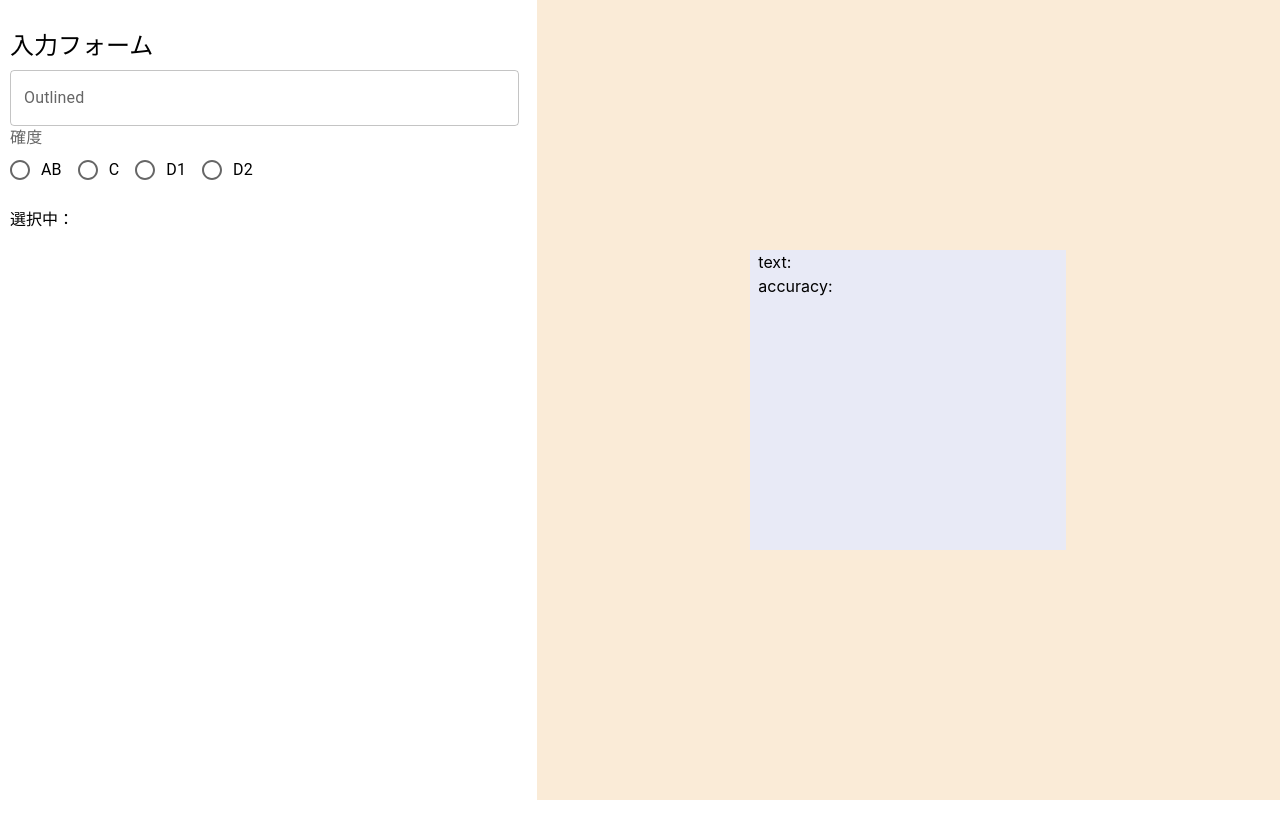
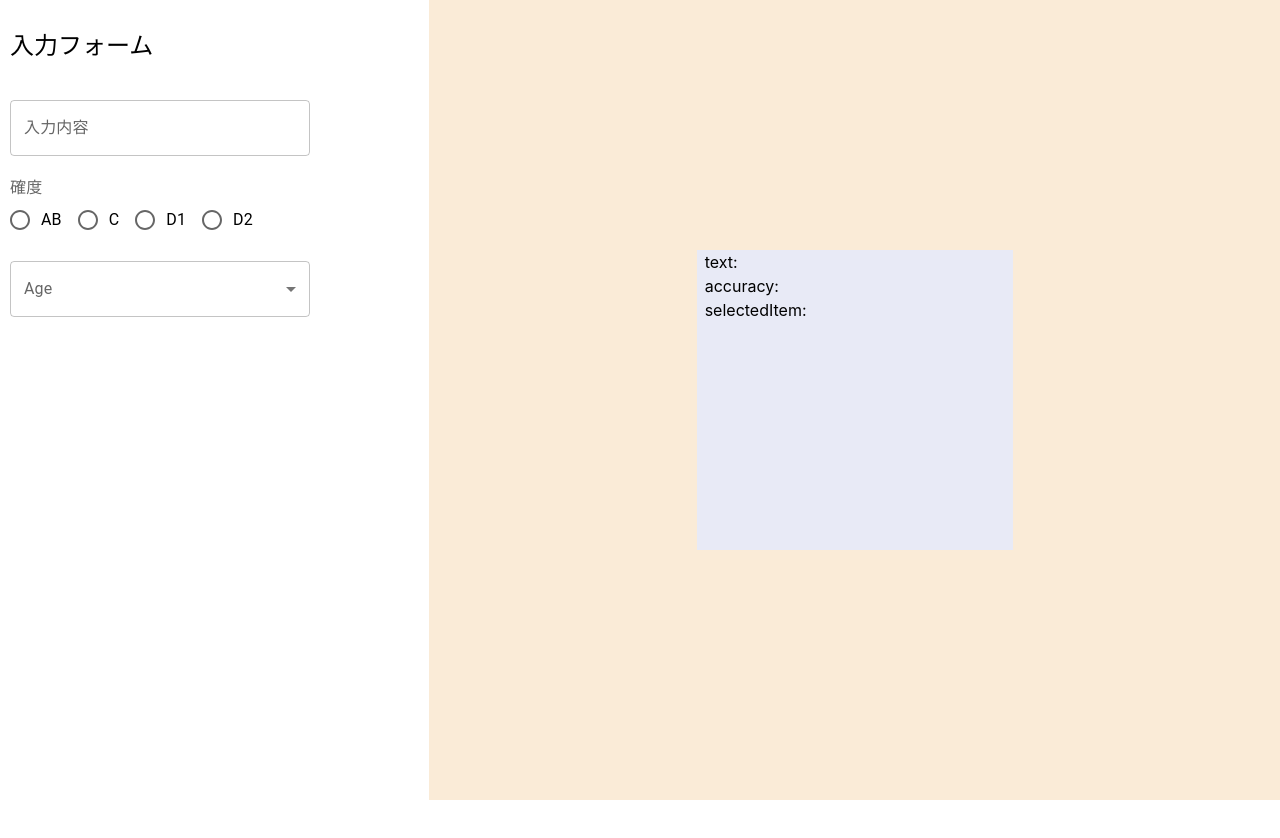
Before and after one commit to hiro00846/2023-eigyo-syuhou, a React (Vite) app: page / in a window 1280 px wide. Shown: the top 838 px of the page. Built offline with nearby package versions, Linux system fonts and the light colour scheme.

Commit message:
selector add

```diff
--- a/src/App.tsx
+++ b/src/App.tsx
@@ -4,27 +4,42 @@ import ViewArea from "./components/ViewArea";
 import { RadioButtonParts } from "./components/form/RadioButtonParts";
 import { InputParts } from "./components/form/InputParts";
 import { Box, Grid, Typography } from "@mui/material";
+import { SelectParts } from "./components/form/SelectParts";
 
 function App() {
   const [text, setText] = useState<string>("");
+  // ラジオボタン周りのパラメータ
   const [accuracy, setAccuracy] = useState<string>("");
+  const [selectedItem, setSelectedItem] = useState("");
+  const accuracyArray = ["AB", "C", "D1", "D2"];
 
   return (
     <Box>
       {/* Setting up the Fluid Grid system */}
       <Grid container spacing={1}>
-        <Grid item xs={12} md={5}>
+        <Grid item xs={12} md={4}>
           <div className="grid-left-wrap">
             <Typography variant="h5" component="h1" gutterBottom>
               入力フォーム
             </Typography>
-            <InputParts setText={setText} />
-            <RadioButtonParts setAccuracy={setAccuracy} />
+            <InputParts title="入力内容" setText={setText} />
+            <RadioButtonParts
+              accuracyArray={accuracyArray}
+              setAccuracy={setAccuracy}
+            />
+            <SelectParts
+              selectedItem={selectedItem}
+              setSelectedItem={setSelectedItem}
+            />
           </div>
         </Grid>
-        <Grid item xs={12} md={7}>
+        <Grid item xs={12} md={8}>
           <div className="grid-right-wrap">
-            <ViewArea text={text} accuracy={accuracy} />
+            <ViewArea
+              text={text}
+              accuracy={accuracy}
+              selectedItem={selectedItem}
+            />
           </div>
         </Grid>
       </Grid>
--- a/src/components/ViewArea.tsx
+++ b/src/components/ViewArea.tsx
@@ -2,9 +2,10 @@ import { Box } from "@mui/system";
 type Props = {
   text: string;
   accuracy: string;
+  selectedItem: string;
 };
 const ViewArea = (props: Props) => {
-  const { text, accuracy } = props;
+  // const { text, accuracy } = props;
   return (
     <Box
       sx={{
--- a/src/components/form/InputParts.tsx
+++ b/src/components/form/InputParts.tsx
@@ -2,18 +2,20 @@
 import { TextField } from "@mui/material";
 type Props = {
   setText: (text: string) => void;
+  title: string;
 };
 export const InputParts = (props: Props) => {
-  const { setText } = props;
+  const { setText, title } = props;
   const handleSetText = (e: any) => {
     setText(e.target.value);
   };
   return (
     <TextField
       id="outlined-basic"
-      label="Outlined"
+      label={title}
       variant="outlined"
       onChange={handleSetText}
+      style={{ marginTop: 30, width: 300 }}
     />
   );
 };
--- a/src/components/form/RadioButtonParts.tsx
+++ b/src/components/form/RadioButtonParts.tsx
@@ -6,17 +6,18 @@ import FormLabel from "@mui/material/FormLabel";
 
 type Props = {
   setAccuracy: (accuracy: string) => void;
+  accuracyArray: string[];
 };
 
 export const RadioButtonParts = (props: Props) => {
-  const { setAccuracy } = props;
+  const { setAccuracy, accuracyArray } = props;
   const handleRadioChange = (event: React.ChangeEvent<HTMLInputElement>) => {
     console.log(event.target.value);
     setAccuracy(event.target.value);
   };
   return (
     <>
-      <FormControl>
+      <FormControl style={{ marginTop: 20 }}>
         <FormLabel id="demo-row-radio-buttons-group-label">確度</FormLabel>
         <RadioGroup
           row
@@ -24,13 +25,18 @@ export const RadioButtonParts = (props: Props) => {
           name="row-radio-buttons-group"
           onChange={handleRadioChange}
         >
-          <FormControlLabel value="AB" control={<Radio />} label="AB" />
-          <FormControlLabel value="C" control={<Radio />} label="C" />
-          <FormControlLabel value="D1" control={<Radio />} label="D1" />
-          <FormControlLabel value="D2" control={<Radio />} label="D2" />
+          {accuracyArray.map((accuracy) => {
+            return (
+              <FormControlLabel
+                key={accuracy}
+                value={accuracy}
+                control={<Radio />}
+                label={accuracy}
+              />
+            );
+          })}
         </RadioGroup>
       </FormControl>
-      <p>選択中：</p>
     </>
   );
 };
--- a/src/components/form/SelectParts.tsx
+++ b/src/components/form/SelectParts.tsx
@@ -1,37 +1,35 @@
-import Radio from "@mui/material/Radio";
-import RadioGroup from "@mui/material/RadioGroup";
-import FormControlLabel from "@mui/material/FormControlLabel";
+import * as React from "react";
+import InputLabel from "@mui/material/InputLabel";
+import MenuItem from "@mui/material/MenuItem";
 import FormControl from "@mui/material/FormControl";
-import FormLabel from "@mui/material/FormLabel";
+import Select, { SelectChangeEvent } from "@mui/material/Select";
+type Props = {
+  setSelectedItem: (selectedItem: string) => void;
+  selectedItem: string;
+};
+export const SelectParts = (props: Props) => {
+  const { selectedItem, setSelectedItem } = props;
 
-type Props = {
-  setAccuracy: (accuracy: string) => void;
-};
+  const handleChange = (event: SelectChangeEvent) => {
+    setSelectedItem(event.target.value as string);
+  };
 
-export const RadioButtonParts = (props: Props) => {
-  const { setAccuracy } = props;
-  const handleRadioChange = (event: React.ChangeEvent<HTMLInputElement>) => {
-    console.log(event.target.value);
-    setAccuracy(event.target.value);
-  };
   return (
-    <>
-      <FormControl>
-        <FormLabel id="demo-row-radio-buttons-group-label">確度</FormLabel>
-        <RadioGroup
-          row
-          aria-labelledby="demo-row-radio-buttons-group-label"
-          name="row-radio-buttons-group"
-          onChange={handleRadioChange}
-        >
-          <FormControlLabel value="AB" control={<Radio />} label="AB" />
-          <FormControlLabel value="C" control={<Radio />} label="C" />
-          <FormControlLabel value="D1" control={<Radio />} label="D1" />
-          <FormControlLabel value="D2" control={<Radio />} label="D2" />
-        </RadioGroup>
-      </FormControl>
-      <p>選択中：</p>
-    </>
+    <FormControl fullWidth style={{ marginTop: 20 }}>
+      <InputLabel id="demo-simple-select-label">Age</InputLabel>
+      <Select
+        labelId="demo-simple-select-label"
+        id="demo-simple-select"
+        value={selectedItem}
+        label="Age"
+        onChange={handleChange}
+        style={{ width: 300 }}
+      >
+        <MenuItem value={10}>Ten</MenuItem>
+        <MenuItem value={20}>Twenty</MenuItem>
+        <MenuItem value={30}>Thirty</MenuItem>
+      </Select>
+    </FormControl>
   );
 };
 
```
